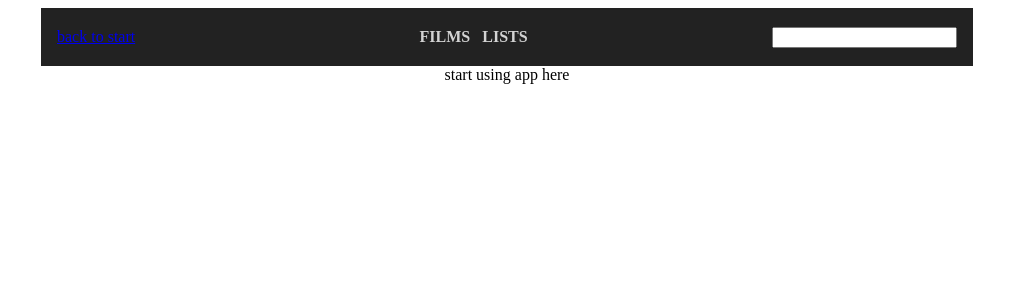
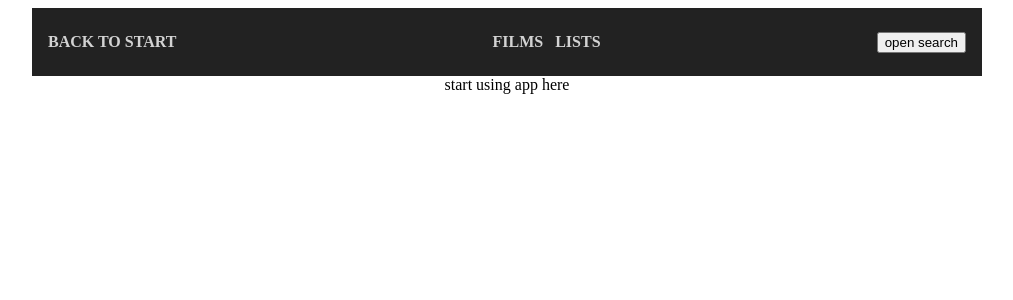
Before and after one commit to kirillmihalych/letterboxd-copy-sample, a Vue app: page / in a window 1280 px wide. Shown: the top 300 px of the page, without its empty margins (133-1146 px from the left). Built offline with nearby package versions, Linux system fonts and the light colour scheme; no server answers.

Commit message:
[19] did create navbar-search, so now search can be done not only on movies, but on whatever it would be found

```diff
--- a/package.json
+++ b/package.json
@@ -13,6 +13,7 @@
   "dependencies": {
     "lodash": "^4.17.21",
     "lodash-es": "^4.17.21",
+    "oh-vue-icons": "^1.0.0-rc3",
     "pinia": "^2.1.7",
     "vue": "^3.4.21",
     "vue-load-image": "^1.1.0",
--- a/src/App.vue
+++ b/src/App.vue
@@ -15,7 +15,7 @@ import NavbarComponent from './components/navbar/NavbarComponent.vue'
 <style scoped>
 .main-view {
   margin: 0 auto;
-  width: 1000px;
+  width: 950px;
   display: flex;
   justify-content: center;
   align-items: center;
--- a/src/api.ts
+++ b/src/api.ts
@@ -31,10 +31,23 @@ const searchOptions = {
   },
 }
 
-export const fetchByTitle = async (name: string) => {
+export const fetchByTitle = async (query: string) => {
   const response = await (
     await fetch(
-      `https://api.themoviedb.org/3/search/movie?query=${name}&include_adult=false&language=ru&page=1`,
+      `https://api.themoviedb.org/3/search/movie?query=${query}&include_adult=false&language=en-US&page=1`,
+      searchOptions
+    )
+  ).json()
+  console.log(response)
+  return response.results
+}
+
+// =======================================
+
+export const fetchMultiResultsByQuery = async (query: string) => {
+  const response = await (
+    await fetch(
+      `https://api.themoviedb.org/3/search/multi?query=${query}&include_adult=false&language=en-US&page=1`,
       searchOptions
     )
   ).json()
--- a/src/components/navbar/NavbarComponent.vue
+++ b/src/components/navbar/NavbarComponent.vue
@@ -1,29 +1,40 @@
 <template>
   <div class="navbar-container">
     <nav class="navbar">
-      <RouterLink to="/"> back to start</RouterLink>
-      <NavbarLinkList />
-      <form>
-        <input type="text" />
-      </form>
+      <NavbarHomeLink />
+      <NavbarLinkList v-show="isLinksShowed" />
+      <NavbarSearch @toggle-search="doToggleLinks" />
     </nav>
   </div>
 </template>
 
 <script setup lang="ts">
+import { ref } from 'vue'
 import NavbarLinkList from './NavbarLinkList.vue'
-import { RouterLink } from 'vue-router'
+import NavbarHomeLink from './NavbarHomeLink.vue'
+import NavbarSearch from './NavbarSearch.vue'
+
+const isLinksShowed = ref(true)
+
+const doToggleLinks = () => {
+  isLinksShowed.value = !isLinksShowed.value
+}
 </script>
 
 <style scoped>
 .navbar-container {
+  margin: 0 auto;
+  width: 950px;
+
   display: flex;
   justify-content: center;
   align-items: center;
+  transition: transform 1s ease-in-out;
 }
 
 .navbar {
-  width: 900px;
+  width: 950px;
+  height: 60px;
   padding: 0.25rem 1rem;
   display: flex;
   justify-content: space-between;
--- /dev/null
+++ b/src/components/navbar/NavbarHomeLink.vue
@@ -0,0 +1,21 @@
+<template>
+  <RouterLink to="/" class="home-link">Back to start</RouterLink>
+</template>
+
+<script setup lang="ts">
+import { RouterLink } from 'vue-router'
+</script>
+
+<style scoped>
+.home-link {
+  text-decoration: none;
+  color: lightgrey;
+  font-weight: 800;
+  text-transform: uppercase;
+}
+
+.home-link:hover {
+  cursor: pointer;
+  color: #e4e4e4;
+}
+</style>
--- /dev/null
+++ b/src/components/navbar/NavbarSearch.vue
@@ -0,0 +1,69 @@
+<template>
+  <div class="navbar-search-container">
+    <button
+      class="toggle-search-bar"
+      @click="openSearchBarHandler"
+      v-show="!isSearchBarShowed"
+    >
+      open search
+    </button>
+    <button
+      class="toggle-search-bar"
+      @click="closeSearchBarHandler"
+      v-show="isSearchBarShowed"
+    >
+      close search
+    </button>
+    <form v-show="isSearchBarShowed" @submit="sumbitSearchHandler">
+      <input type="text" v-model="search.query" />
+      <button type="submit">do search</button>
+    </form>
+  </div>
+</template>
+
+<script setup lang="ts">
+import { useSearchStore } from '@/stores/search'
+import { ref } from 'vue'
+import { useRouter } from 'vue-router'
+const router = useRouter()
+
+const search = useSearchStore()
+
+const emit = defineEmits<{
+  (e: 'toggle-search'): void
+}>()
+
+const doToggleSearch = () => {
+  emit('toggle-search')
+}
+
+const isSearchBarShowed = ref(false)
+
+const openSearchBarHandler = () => {
+  isSearchBarShowed.value = true
+  doToggleSearch()
+}
+
+const closeSearchBarHandler = () => {
+  isSearchBarShowed.value = false
+  doToggleSearch()
+}
+
+const sumbitSearchHandler = (e: Event) => {
+  e.preventDefault()
+  search.isSearchSubmited = true
+  router.replace('/films/search_results')
+}
+
+//
+</script>
+
+<style scoped>
+.navbar-search-container {
+  display: flex;
+}
+
+.toggle-search-bar {
+  text-decoration: none;
+}
+</style>
--- a/src/components/search/SearchResultList.vue
+++ b/src/components/search/SearchResultList.vue
@@ -16,38 +16,37 @@
 <script setup lang="ts">
 import type { IMovie } from '@/types'
 import SearchResultCard from './SearchResultCard.vue'
-import { ref, watchEffect } from 'vue'
-import { fetchByTitle } from '@/api'
+import { onMounted, ref, watchEffect } from 'vue'
+import { fetchMultiResultsByQuery } from '@/api'
 import { useSearchStore } from '@/stores/search'
 import _ from 'lodash'
 
-const searchStore = useSearchStore()
+const search = useSearchStore()
 const searchResult = ref<IMovie[] | null>(null)
 const error = ref<string | null>(null)
 const loading = ref(false)
 
-const searchMoviesByTitle = async (title: string) => {
+const searchByQuery = async () => {
   console.log('call')
   error.value = null
   searchResult.value = null
   try {
     loading.value = true
-    searchResult.value = await fetchByTitle(title)
+    searchResult.value = await fetchMultiResultsByQuery(search.query)
   } catch (err: unknown) {
     if (err instanceof Error) {
       error.value = err.message.toString()
     }
   } finally {
     loading.value = false
+    search.isSearchSubmited = false
   }
 }
 
-const doUpdateSearch = _.debounce((query) => {
-  searchMoviesByTitle(query)
-}, 1000)
-
 watchEffect(() => {
-  doUpdateSearch(searchStore.query)
+  if (search.isSearchSubmited) {
+    searchByQuery()
+  }
 })
 </script>
 
--- a/src/stores/search.ts
+++ b/src/stores/search.ts
@@ -2,7 +2,8 @@ import { defineStore } from 'pinia'
 import { ref } from 'vue'
 
 export const useSearchStore = defineStore('search', () => {
-  const query = ref<string | null>('')
+  const query = ref<string>('')
+  const isSearchSubmited = ref(false)
 
-  return { query }
+  return { query, isSearchSubmited }
 })
--- a/src/views/FilmsView.vue
+++ b/src/views/FilmsView.vue
@@ -53,9 +53,12 @@ const fetchTrendMovies = async () => {
 
 <style scoped>
 .films-view-header {
+  box-sizing: border-box;
+  margin: 0 auto;
+  width: 950px;
+  padding: 0.25rem 1rem;
   display: flex;
   justify-content: space-between;
   align-items: center;
-  gap: 0.5rem;
 }
 </style>
```
Also changed, not shown: 1 other file (tests, documents, lock files or other folders).
